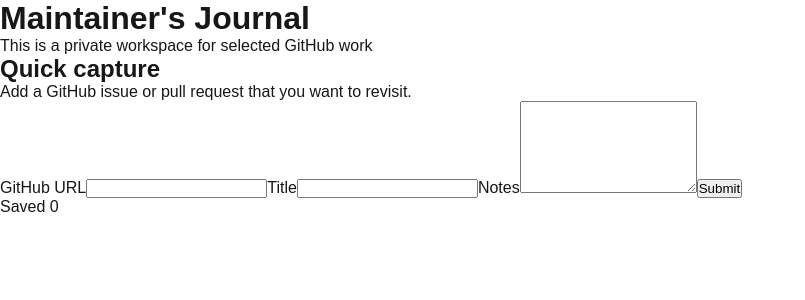
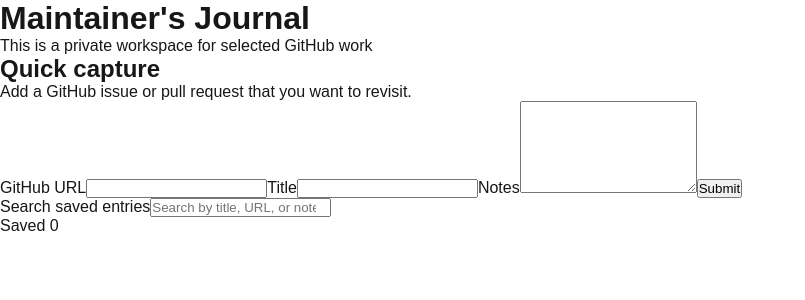
Before and after one commit to Nwakaego-Ego/maintainers-journal, a Next.js app: page / in a window 1280 px wide. Shown: the top 300 px of the page, without its empty margins (0-805 px from the left). Built offline with nearby package versions, Linux system fonts and the light colour scheme.

Commit message:
feat: search journal entries

```diff
--- a/src/components/QuickCaptureForm.tsx
+++ b/src/components/QuickCaptureForm.tsx
@@ -15,6 +15,7 @@
   const [journalEntries, setJournalEntries] = useState<JournalEntry[]>([]);
   const [previousMatchCount, setPreviousMatchCount] = useState(0);
   const [editingEntryId, setEditingEntryId] = useState<string | null>(null);
+  const [searchTerm, setSearchTerm] = useState("");
 
   useEffect(() => {
     const storedEntries = localStorage.getItem("maintainersJournalEntries");
@@ -141,6 +142,20 @@
     setEditingEntryId(null);
   }
 
+  const normalizedSearchTerm = searchTerm.trim().toLowerCase();
+
+  const visibleEntries = journalEntries.filter((entry) => {
+    const searchableText = [
+      entry.githubUrl,
+      entry.title ?? "",
+      entry.body ?? "",
+    ]
+      .join(" ")
+      .toLowerCase();
+
+    return searchableText.includes(normalizedSearchTerm);
+  });
+
   return (
     <>
       <form onSubmit={handleSubmit}>
@@ -152,6 +167,14 @@
         <textarea id="body" name="body" rows={6} />
         <button type="submit">Submit</button>
       </form>
+      <label htmlFor="journal-search">Search saved entries</label>
+      <input
+        id="journal-search"
+        type="search"
+        value={searchTerm}
+        onChange={(event) => setSearchTerm(event.currentTarget.value)}
+        placeholder="Search by title, URL, or notes"
+      />
       {previousMatchCount > 0 && (
         <p role="status">
           Earlier entries found for this URL: {previousMatchCount}. The new
@@ -159,8 +182,11 @@
         </p>
       )}
       <p>Saved {journalEntries.length}</p>
+      {normalizedSearchTerm && visibleEntries.length === 0 && (
+        <p role="status">No saved entries match “{searchTerm.trim()}”.</p>
+      )}
       <ul>
-        {journalEntries.map((entry) => {
+        {visibleEntries.map((entry) => {
           return (
             <li key={entry.id}>
               <a
```
